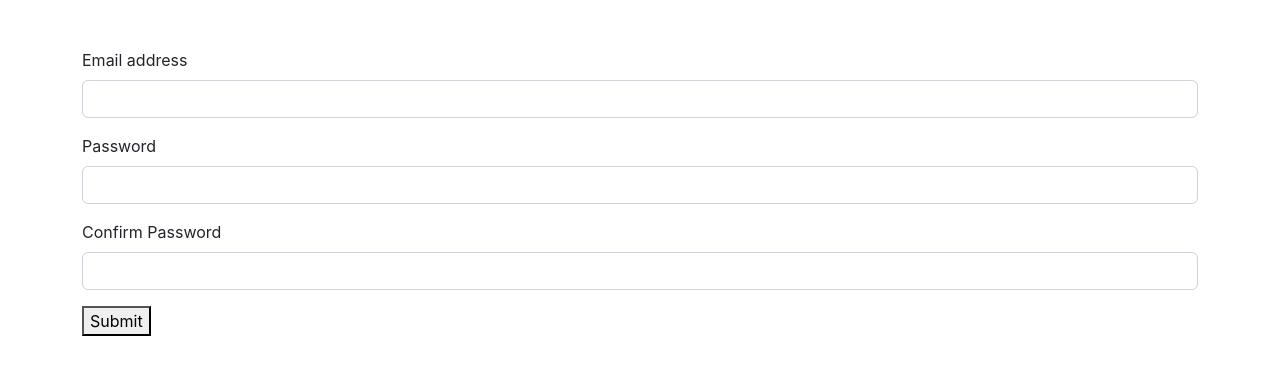
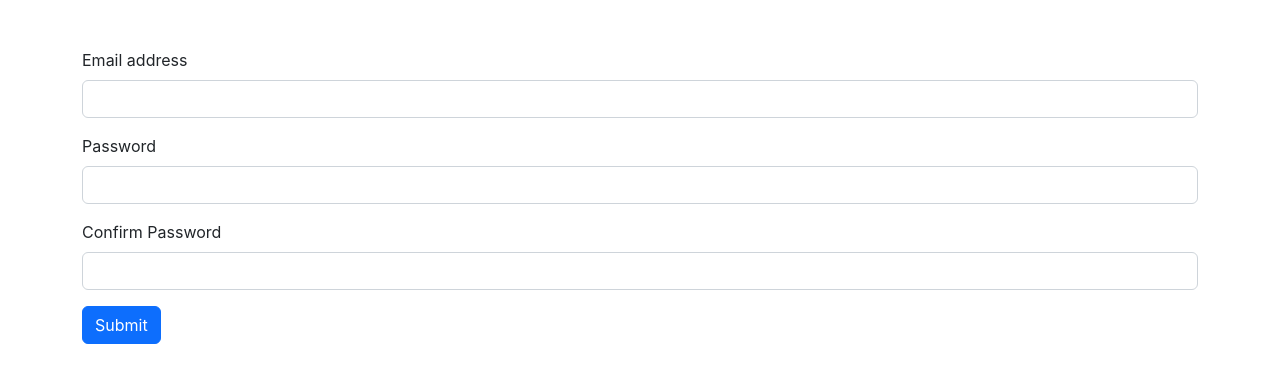
Before and after one commit to DavidPerelman/signup-form, a React (Create React App) app: page / in a window 1280 px wide. Shown: the top 382 px of the page. Built offline with nearby package versions, Linux system fonts and the light colour scheme.

Commit message:
setup form functionality

```diff
--- a/package.json
+++ b/package.json
@@ -9,6 +9,7 @@
     "react": "^18.2.0",
     "react-dom": "^18.2.0",
     "react-scripts": "5.0.1",
+    "validator": "^13.7.0",
     "web-vitals": "^2.1.4"
   },
   "scripts": {
--- a/src/App.js
+++ b/src/App.js
@@ -1,4 +1,5 @@
 import { useState } from 'react';
+import validator from 'validator';
 import './App.css';
 
 function App() {
@@ -7,6 +8,21 @@ function App() {
     password: '',
     confirmPassword: '',
   });
+  const [error, setError] = useState('');
+
+  const handleChange = (e) => {
+    setSignupInput({
+      ...signupInput,
+      [e.target.name]: e.target.value,
+    });
+  };
+
+  const handleClick = (e) => {
+    e.preventDefault();
+    if (!validator.isEmail(signupInput.email)) {
+      setError('the email you input is invalid');
+    }
+  };
 
   return (
     <div className='container my-5'>
@@ -20,6 +36,8 @@ function App() {
             id='email'
             name='email'
             className='form-control'
+            value={signupInput.email}
+            onChange={handleChange}
           />
         </div>
         <div className='mb-3'>
@@ -31,6 +49,8 @@ function App() {
             id='password'
             name='password'
             className='form-control'
+            value={signupInput.password}
+            onChange={handleChange}
           />
         </div>
         <div className='mb-3'>
@@ -40,11 +60,16 @@ function App() {
           <input
             type='password'
             id='confirm-password'
-            name='confirm-password'
+            name='confirmPassword'
             className='form-control'
+            value={signupInput.confirmPassword}
+            onChange={handleChange}
           />
         </div>
-        <button type='submit'>Submit</button>
+        {error && <p>{error}</p>}
+        <button type='submit' className='btn btn-primary' onClick={handleClick}>
+          Submit
+        </button>
       </form>
     </div>
   );
```
Also changed, not shown: 2 other files (tests, documents, lock files or other folders).
